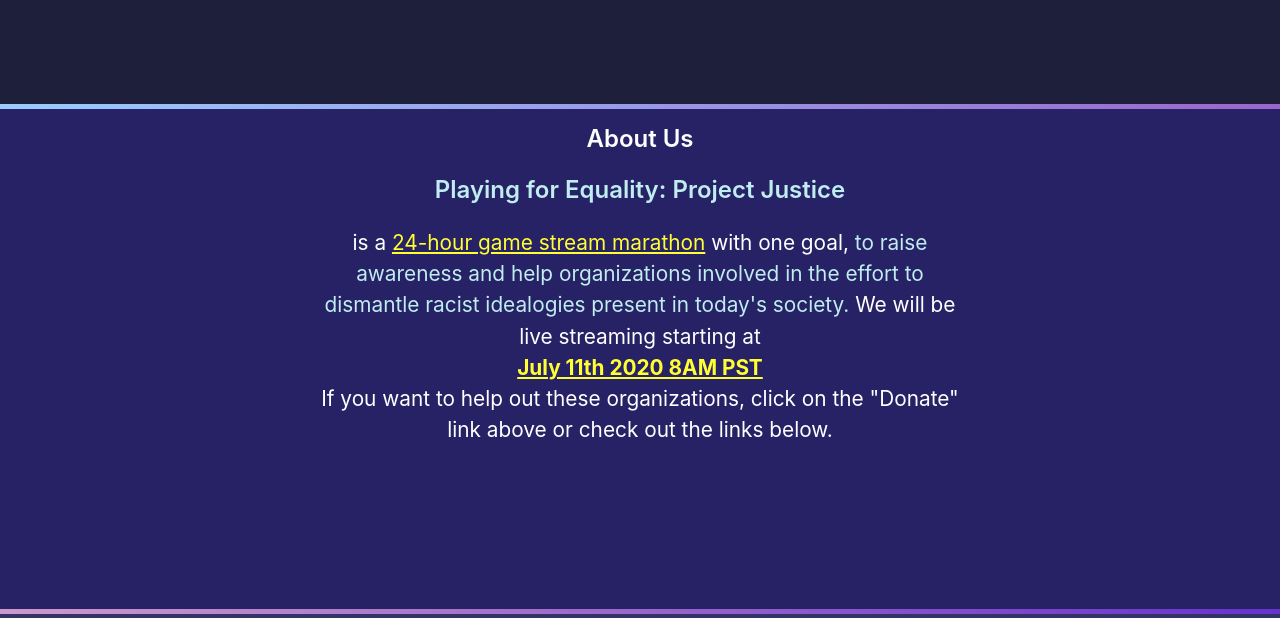
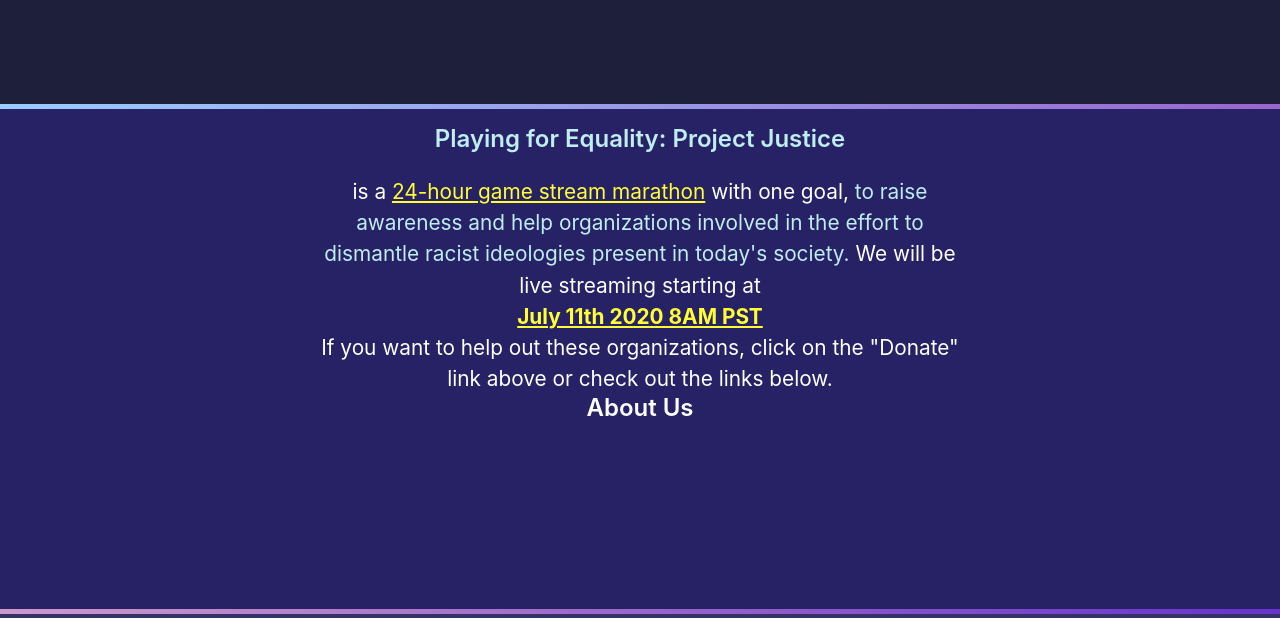
Before and after one commit to ashgh/ashgh.github.io, a plain HTML site: page index.html in a window 1280 px wide. Shown: the part 617-1235 px from the top of the page. Drawn offline with Linux system fonts and the light colour scheme.

Commit message:
fix typo

```diff
--- a/index.html
+++ b/index.html
@@ -44,14 +44,13 @@
         <div id="stream-section-border"></div>
 
         <section id="about-us-section">
-            <h4 class="white-title title is-4 has-text-centered">About Us</h4>
-
+            <div>
                 <div id="about-content" class="container has-text-centered has-text-white">
                     <h4 class="title is-4 is-family-secondary">Playing for Equality: Project Justice</h4>
                     <p class="about-text">
                         is a <span class="yellow-underline-span">24-hour game stream marathon</span> with one goal, <span class="blue-span">to
                         raise awareness and
-                    help organizations involved in the effort to dismantle racist idealogies present in today's society.</span>
+                        help organizations involved in the effort to dismantle racist ideologies present in today's society.</span>
                         We will be
                         live streaming starting at
                     </p>
@@ -60,7 +59,9 @@
                         If you want to help
                         out these organizations, click on the "Donate" link above or check out the links below.
                     </p>
-            </div><br />
+                </div>
+            </div>
+            <h4 class="white-title title is-4 has-text-centered">About Us</h4><br />
         </section>
         <div id="about-us-border"></div>
 
```
Lines whose indentation alone changed are shown as unchanged.
